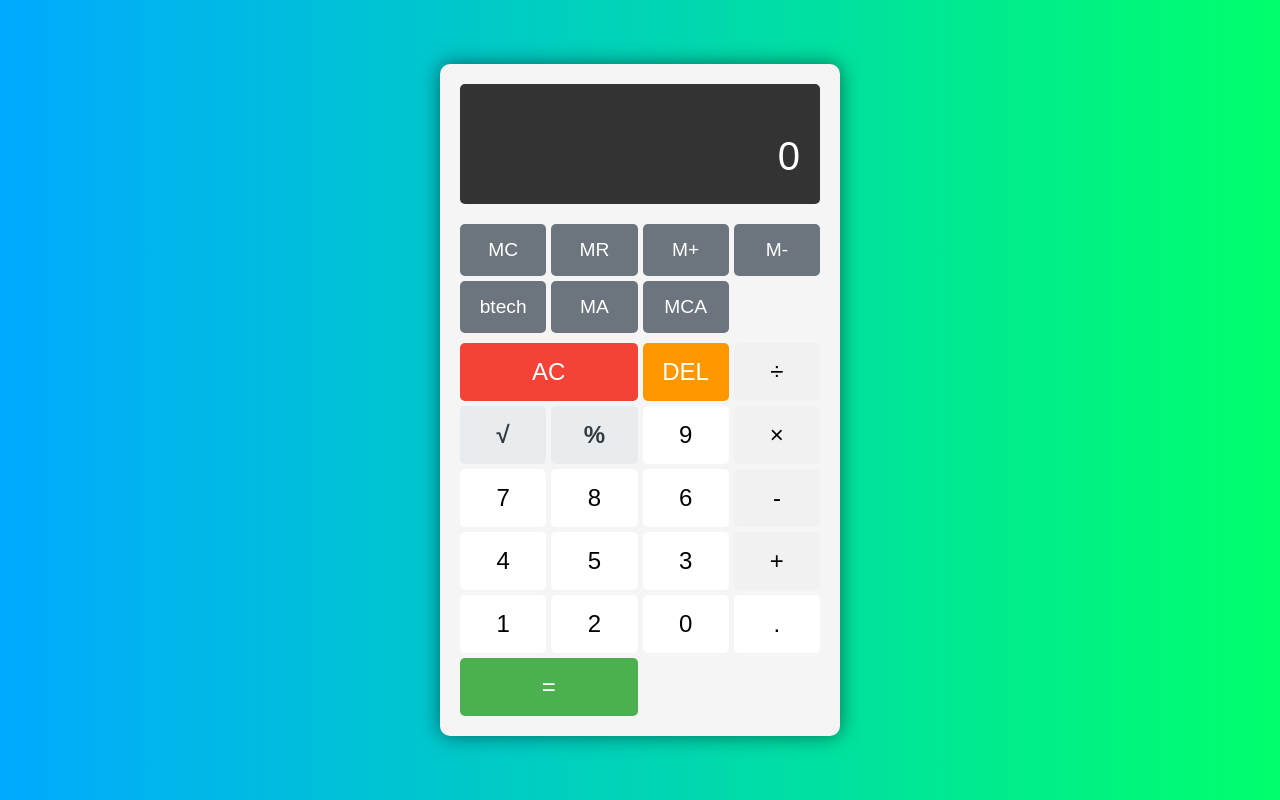
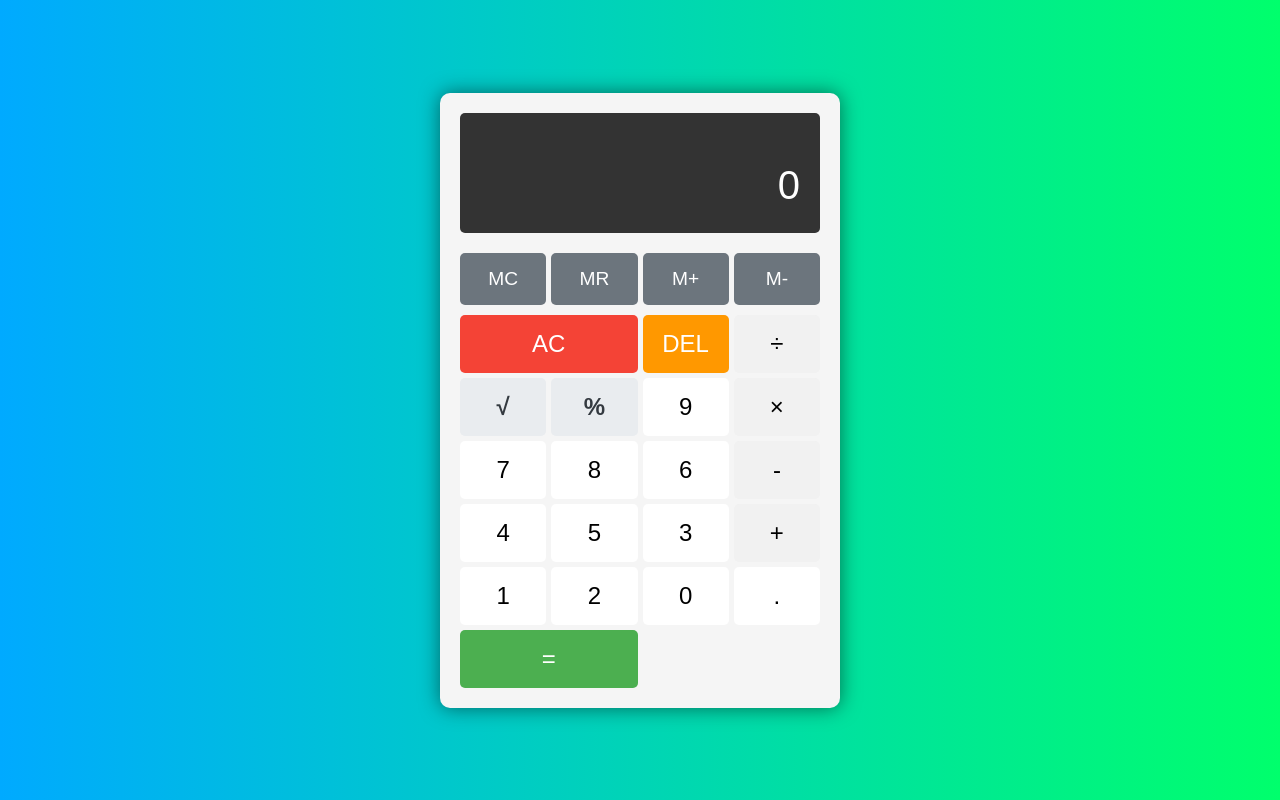
Before and after one commit to devanshi-chaudhary-git/BASIC-CALCULATOR, a plain HTML site: page index.html in a window 1280 px wide. Drawn offline with Linux system fonts and the light colour scheme.

Commit message:
Removed unwanted lines from index.html

```diff
--- a/index.html
+++ b/index.html
@@ -18,10 +18,6 @@
             <button class="memory" id="memory-recall">MR</button>
             <button class="memory" id="memory-add">M+</button>
             <button class="memory" id="memory-subtract">M-</button>
-            <button class="memory" id="memory-store">btech</button>
-
-            <button class="memory" id="memory-store">MA</button>
-            <button class="memory" id="memory-clear-all">MCA</button>
                 </div>
         <button class="span-two" id="clear">AC</button>
         <button class="operation" id="delete">DEL</button>
```
